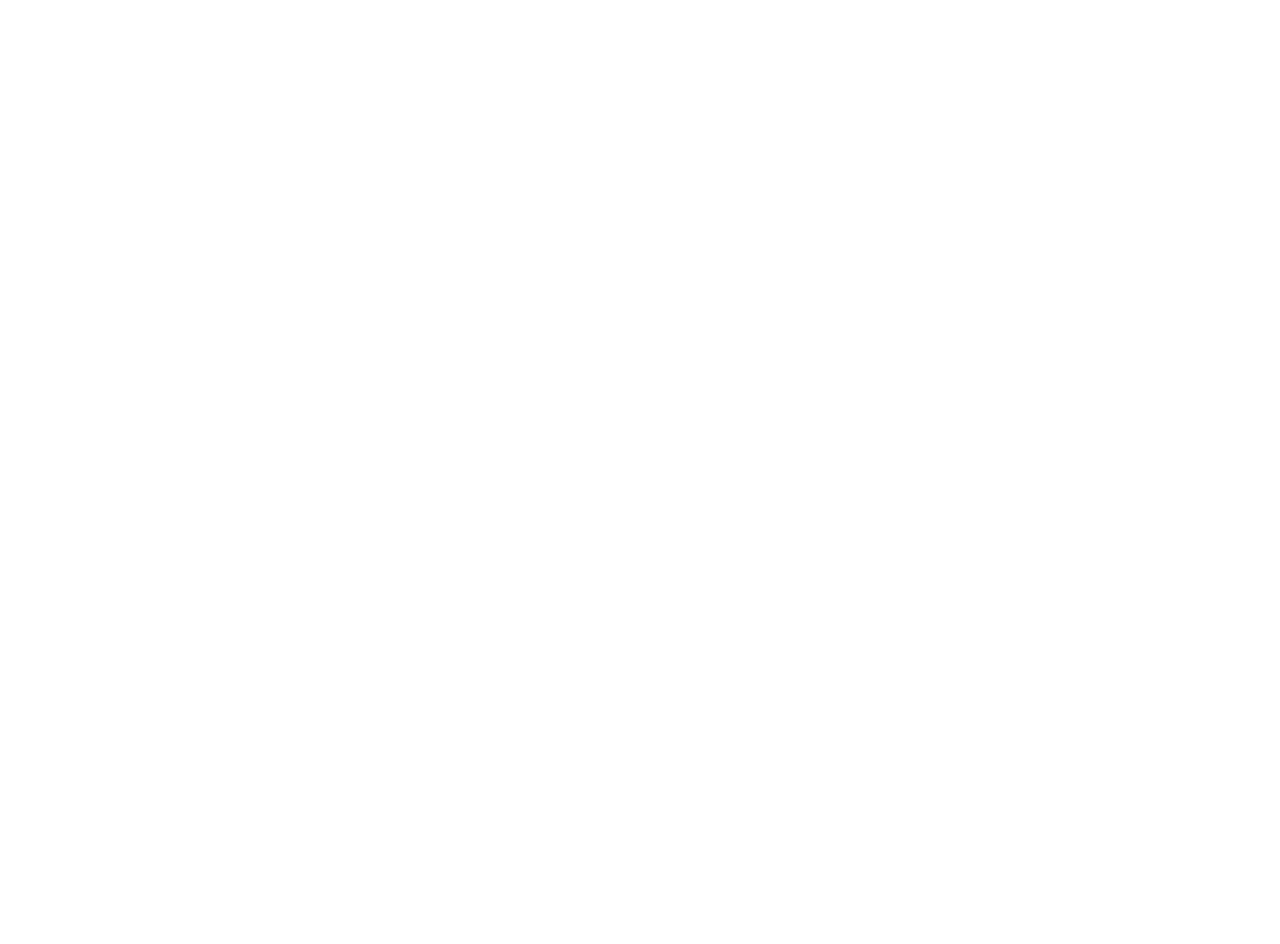
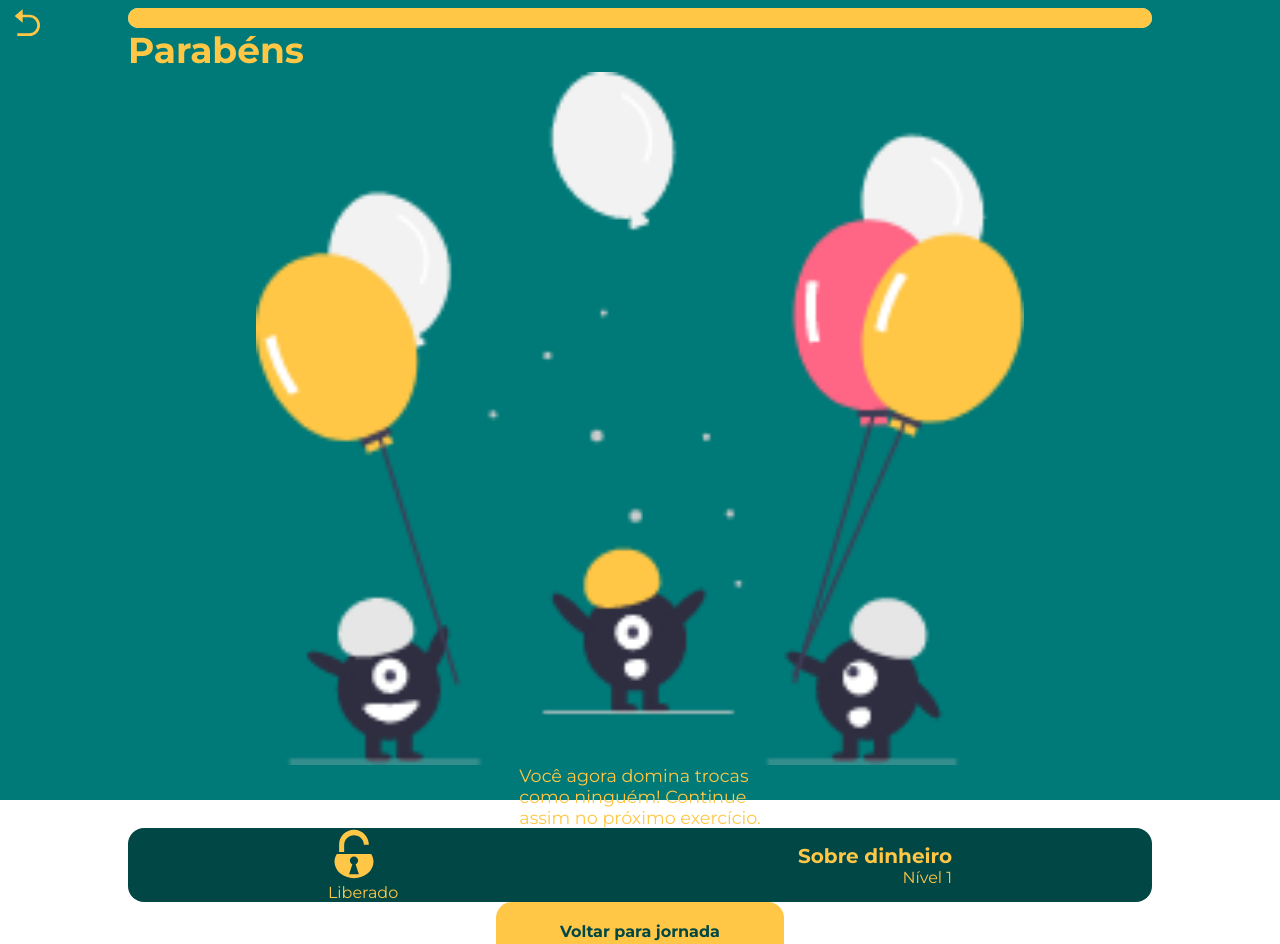
Before and after one commit to GustavoGaldino/FinAumente, a React (Create React App) app in the folder app/: page /congratulations in a window 1280 px wide. Before the commit this address had no page. Shown: the top 944 px of the page. Before the commit the page ends 800 px from the top, so only its background shows below. Built offline with nearby package versions, Linux system fonts and the light colour scheme; the HTML template or start-up script is replaced by a standard one.

Commit message:
Finished congratulations page

```diff
--- a/app/src/App.js
+++ b/app/src/App.js
@@ -11,6 +11,8 @@
 import AddFriend from './Pages/AddFriend/AddFriend'
 import Trade from './Pages/Trade/Trade'
 import TradeExample from './Pages/TradeExample/TradeExample'
+import TradePractice from './Pages/TradePractice/TradePractice'
+import Congratulations from './Pages/Congratulations/Congratulations'
 
 function App() {
 	return (
@@ -25,6 +27,8 @@
 				<Route path="/add-friend" element={ <AddFriend /> } />
 				<Route path="/trade" element={ <Trade /> } />
 				<Route path="/trade-example" element={ <TradeExample /> } />
+				<Route path="/trade-practice" element={ <TradePractice /> } />
+				<Route path="/congratulations" element={ <Congratulations /> } />
 			</Routes>
 		</Router>
 	);
--- /dev/null
+++ b/app/src/Pages/Congratulations/Congratulations.css
@@ -0,0 +1,67 @@
+.progress-bar-inner-4 {
+    height: 1.25rem;
+    width: 100%;
+    border-radius: 1rem;
+    background-color: var(--yellow-font);
+}
+
+.congrats-container{
+    display: flex;
+    flex-direction: column;
+    width: 100vw;
+    height: 100vh;
+    justify-content: space-around;
+    align-items: center;
+    background-color: var(--blue-darker);
+}
+
+.congrats-img{
+    width: 60%;/**/
+}
+
+.congrats-title-div{
+    width: 80vw;
+    color: var(--yellow-font);
+    text-align: left;
+}
+
+.congrats-title-div h1{
+    font-size: 2.25rem;
+}
+
+.congratulations-text {
+    font-size: 1.1rem;
+    color: var(--yellow-font);
+}
+
+.congrats-btn{
+    padding: 1.25rem 4rem;
+    background-color: var(--yellow-font);
+    color: var(--aqua-text);
+    border-radius: 1rem;
+    font-weight: bold;
+}
+
+.chapter-finished{
+    width: 80vw;
+    height: 6rem;
+    border-radius: 1rem;
+    display: flex;
+    flex-direction: row;
+    justify-content: space-around;
+    align-items: center;
+    background-color: var(--aqua-text);
+    color: var(--yellow-font);
+}
+
+.chapter-finished-left {
+    display: flex;
+    flex-direction: column;
+
+}
+
+.chapter-finished-right {
+    display: flex;
+    flex-direction: column;
+    text-align: right;
+}
--- /dev/null
+++ b/app/src/Pages/Congratulations/Congratulations.js
@@ -0,0 +1,62 @@
+import './Congratulations.css'
+
+import { Link } from 'react-router-dom';
+
+import { RiArrowGoBackFill } from 'react-icons/ri';
+
+import { GiPadlockOpen } from 'react-icons/gi'
+
+import congratsSrc from '../../assets/images/congratulations.png'
+
+const Congratulations = () => {
+    return (
+        <div className="congrats-container">
+            <Link to="/trade-practice">
+                <RiArrowGoBackFill
+                    size="2rem"
+                    style={{
+                        position: "absolute",
+                        left: ".75rem",
+                        top : ".5rem",
+                        fontWeight: "bold",
+                        cursor: "pointer",
+                        color: "FFC745"
+                    }}
+                />
+            </Link>
+            <div className="progress-bar-outer" style={{marginTop: ".5rem"}}>
+                <div className="progress-bar-inner-4"></div>
+            </div>
+            <div className="congrats-title-div">
+                <h1>Parabéns</h1>
+            </div>
+            <img className="congrats-img" src={congratsSrc}/>
+            <span className="congratulations-text">
+                Você agora domina trocas <br />
+                como ninguém! Continue <br />
+                assim no próximo exercício.
+            </span>
+            <div class="chapter-finished">
+                <div className="chapter-finished-left">
+                    <GiPadlockOpen
+                        size="3.25rem"
+                        color="#FFC745"
+                        style={{marginBottom: ".2rem"}}
+                    />
+                    <span>Liberado</span>
+                </div>
+                <div className="chapter-finished-right">
+                    <h1>Sobre dinheiro</h1>
+                    <span>Nível 1</span>
+                </div>
+            </div>
+            <button className="congrats-btn">
+                <Link to="/journey">
+                    Voltar para jornada
+                </Link>
+            </button>
+        </div>
+    );
+}
+
+export default Congratulations
--- /dev/null
+++ b/app/src/Pages/TradePractice/TradePractice.js
@@ -0,0 +1,9 @@
+import './TradePractice.css'
+
+const TradePractice = () => {
+    return (
+        <></>
+    );
+}
+
+export default TradePractice
```
Also changed, not shown: app/src/Pages/TradePractice/TradePractice.css (added), app/src/assets/images/congratulations.png (renamed from app/src/assets/images/undraw_well_done_i2wr.png).
